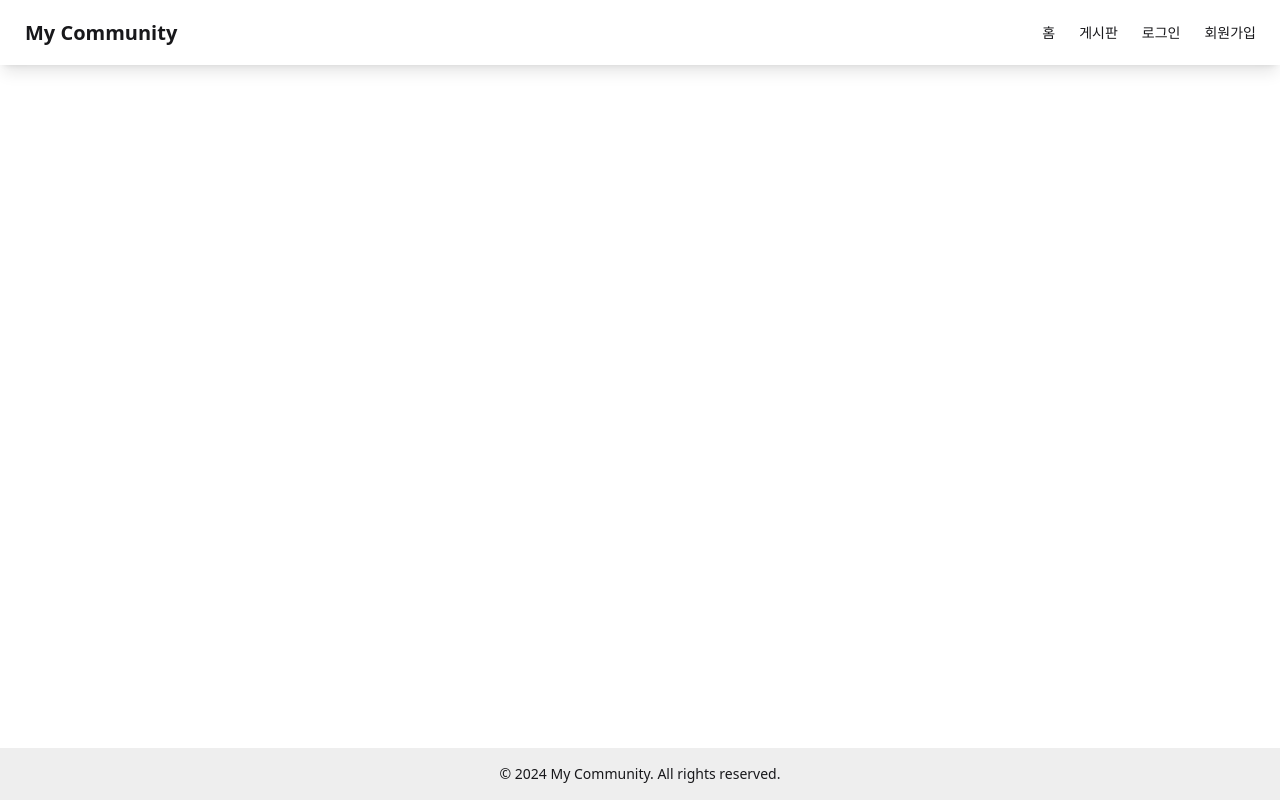
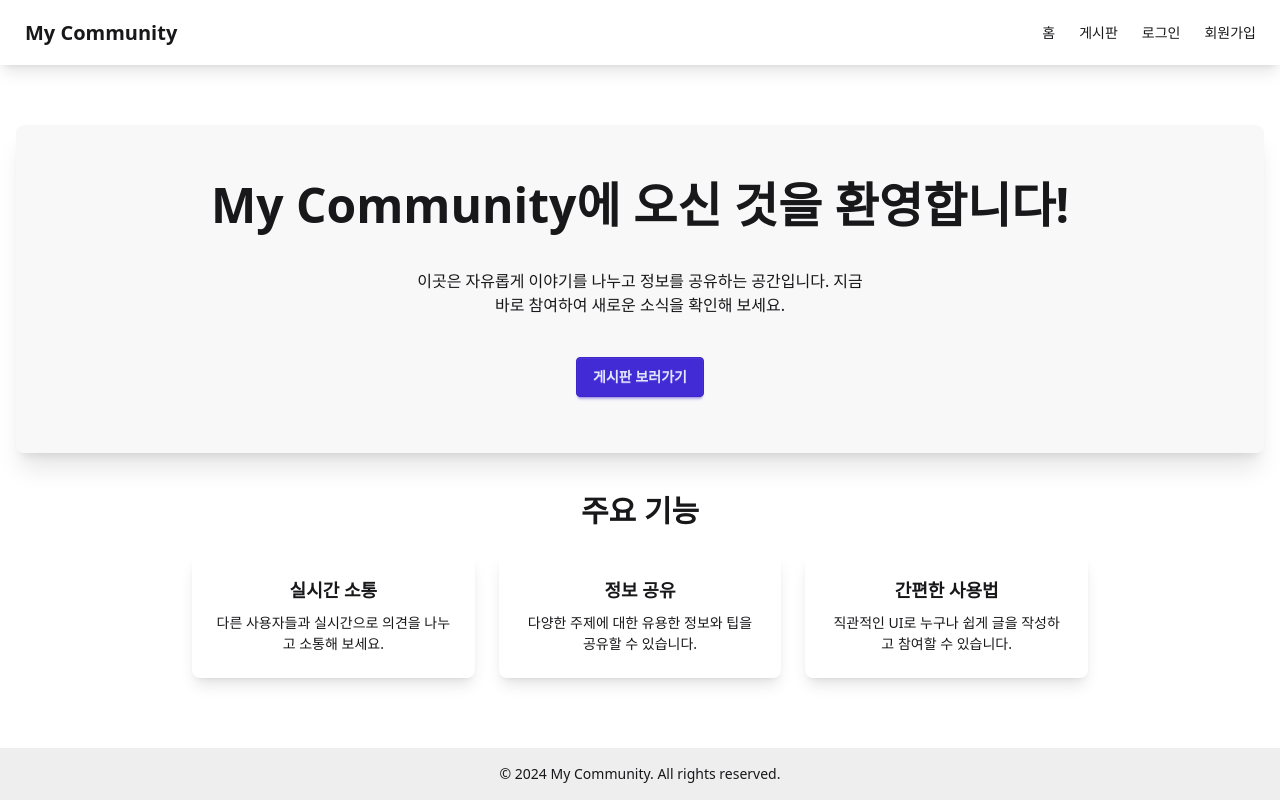
Before and after one commit to zeroskill2400/react-community-exam, a React (Vite) app: page / in a window 1280 px wide. Built offline with nearby package versions, Linux system fonts and the light colour scheme; no server answers.

Commit message:
메인페이지 생성

```diff
--- a/src/main.jsx
+++ b/src/main.jsx
@@ -9,12 +9,17 @@ import ErrorPage from "./pages/ErrorPage.jsx";
 import LoginPage from "./pages/LoginPage.jsx";
 import ProfilePage from "./pages/ProfilePage.jsx";
 import SignupPage from "./pages/SignupPage.jsx";
+import HomePage from "./pages/HomePage.jsx";
 
 const router = createBrowserRouter([
   {
     path: "/",
     element: <App />,
     children: [
+      {
+        index: true,
+        element: <HomePage />,
+      },
       {
         path: "posts",
         element: <PostListPage />,
--- /dev/null
+++ b/src/pages/HomePage.jsx
@@ -0,0 +1,50 @@
+import { Link } from "react-router-dom";
+
+function HomePage() {
+  return (
+    <div className="flex flex-col items-center justify-center min-h-[calc(100vh-128px)] p-4">
+      {/* Hero Section */}
+      <div className="hero rounded-lg bg-base-200 p-10 text-center mb-10 shadow-xl">
+        <div className="hero-content flex-col">
+          <h1 className="text-5xl font-bold">
+            My Community에 오신 것을 환영합니다!
+          </h1>
+          <p className="py-6 max-w-md">
+            이곳은 자유롭게 이야기를 나누고 정보를 공유하는 공간입니다. 지금
+            바로 참여하여 새로운 소식을 확인해 보세요.
+          </p>
+          <Link to="/posts" className="btn btn-primary">
+            게시판 보러가기
+          </Link>
+        </div>
+      </div>
+
+      {/* Features Section */}
+      <div className="w-full max-w-4xl">
+        <h2 className="text-3xl font-bold text-center mb-6">주요 기능</h2>
+        <div className="grid grid-cols-1 md:grid-cols-3 gap-6">
+          <div className="card bg-base-100 shadow-lg">
+            <div className="card-body items-center text-center">
+              <h3 className="card-title">실시간 소통</h3>
+              <p>다른 사용자들과 실시간으로 의견을 나누고 소통해 보세요.</p>
+            </div>
+          </div>
+          <div className="card bg-base-100 shadow-lg">
+            <div className="card-body items-center text-center">
+              <h3 className="card-title">정보 공유</h3>
+              <p>다양한 주제에 대한 유용한 정보와 팁을 공유할 수 있습니다.</p>
+            </div>
+          </div>
+          <div className="card bg-base-100 shadow-lg">
+            <div className="card-body items-center text-center">
+              <h3 className="card-title">간편한 사용법</h3>
+              <p>직관적인 UI로 누구나 쉽게 글을 작성하고 참여할 수 있습니다.</p>
+            </div>
+          </div>
+        </div>
+      </div>
+    </div>
+  );
+}
+
+export default HomePage;
```
